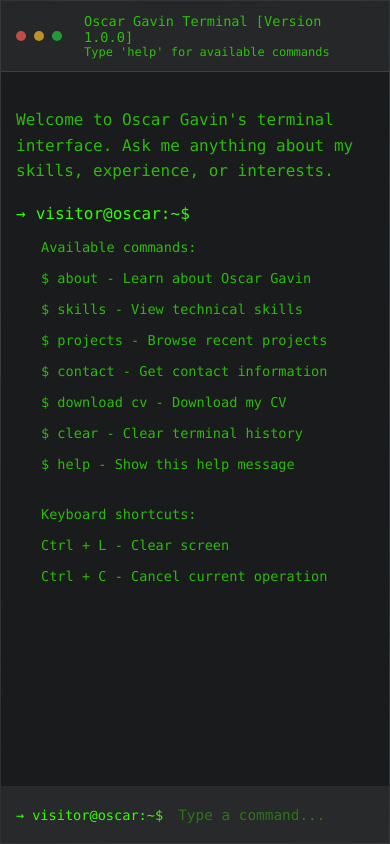
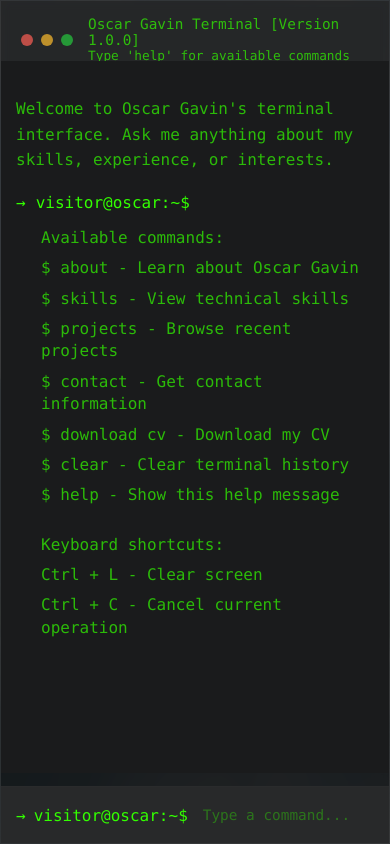
Before and after one commit to oscargavin/rag_portfolio, a Next.js app: page / in a window 390 px wide. Built offline with nearby package versions, Linux system fonts and the light colour scheme.

Commit message:
maybe phone fix

```diff
--- a/app/global.css
+++ b/app/global.css
@@ -478,123 +478,49 @@ body::before {
     position: relative;
 }
 
-/* Add/modify these styles in your CSS */
-
-/* Base responsive adjustments */
 @media screen and (max-width: 768px) {
     .terminal-main {
         width: 100%;
         height: 100vh;
+        height: 100dvh; /* dynamic viewport height */
         margin: 0;
         border-radius: 0;
-        display: flex;
-        flex-direction: column;
-    }
-
-    .terminal-header {
-        padding: 12px 15px;
-        flex-direction: row;
-        /* Keep it row instead of column */
-        align-items: center;
-        gap: 12px;
-    }
-
-    .terminal-header h1 {
-        font-size: 0.85rem;
-    }
-
-    .terminal-header p {
-        font-size: 0.75rem;
+        position: relative;
     }
 
     .terminal-messages {
-        flex: 1;
+        position: absolute;
+        top: 60px; /* Height of header */
+        /* Adjust bottom space based on safe area */
+        bottom: calc(70px + env(safe-area-inset-bottom, 0px));
+        left: 0;
+        right: 0;
         overflow-y: auto;
         padding: 15px;
     }
 
-    .terminal-messages.populated {
-        height: auto;
-        /* Remove fixed height */
-    }
-
-    .response {
-        padding: 8px 15px;
-        font-size: 0.9rem;
-    }
-
-    .user-input {
-        flex-wrap: wrap;
-        gap: 6px;
-        font-size: 0.9rem;
-    }
-
     .terminal-form {
+        position: fixed;
+        bottom: env(safe-area-inset-bottom, 0px); /* Move up by safe area amount */
+        left: 0;
+        right: 0;
         width: 100%;
         padding: 15px;
         background: rgba(42, 43, 44, 0.95);
+        z-index: 10;
     }
 
-    .terminal-input {
-        font-size: 0.9rem;
+    /* Add for devices with bottom bars */
+    @supports (padding-bottom: env(safe-area-inset-bottom)) {
+        .terminal-form {
+            padding-bottom: max(15px, env(safe-area-inset-bottom, 15px));
+        }
     }
 
-    /* Adjust command prompt on mobile */
-    .prompt {
-        font-size: 0.85rem;
-        white-space: nowrap;
-    }
-
-    /* Add same padding to welcome container */
+    /* Add padding to content to prevent overlap */
+    .messages-container,
     .welcome-container {
-        padding-top: 20px;
-        padding-bottom: 40px;
-    }
-
-    .messages-container {
-        padding-top: 20px;
-        padding-bottom: 40px;
-        /* Larger bottom padding for better visibility of last message */
-    }
-
-    .help-content p {
-        font-size: 0.85rem;
-        white-space: nowrap;
-        overflow-x: auto;
-        padding-bottom: 4px;
-    }
-
-    /* Adjust markdown styles for mobile */
-    .response .header-1 {
-        font-size: 1.2em;
-    }
-
-    .response .header-2 {
-        font-size: 1.1em;
-    }
-
-    .response .header-3 {
-        font-size: 1em;
-    }
-
-    .response .list-item {
-        padding-left: 15px;
-    }
-
-    .terminal-title-section {
-        /* Add this new class to your title section */
-        flex: 1;
-    }
-
-    .terminal-controls {
-        margin-right: 10px;
-        /* Slightly reduce margin on mobile */
-    }
-
-    /* Adjust dot sizes for mobile */
-    .control-dot {
-        width: 10px;
-        height: 10px;
+        padding-bottom: 20px;
     }
 }
 
```
